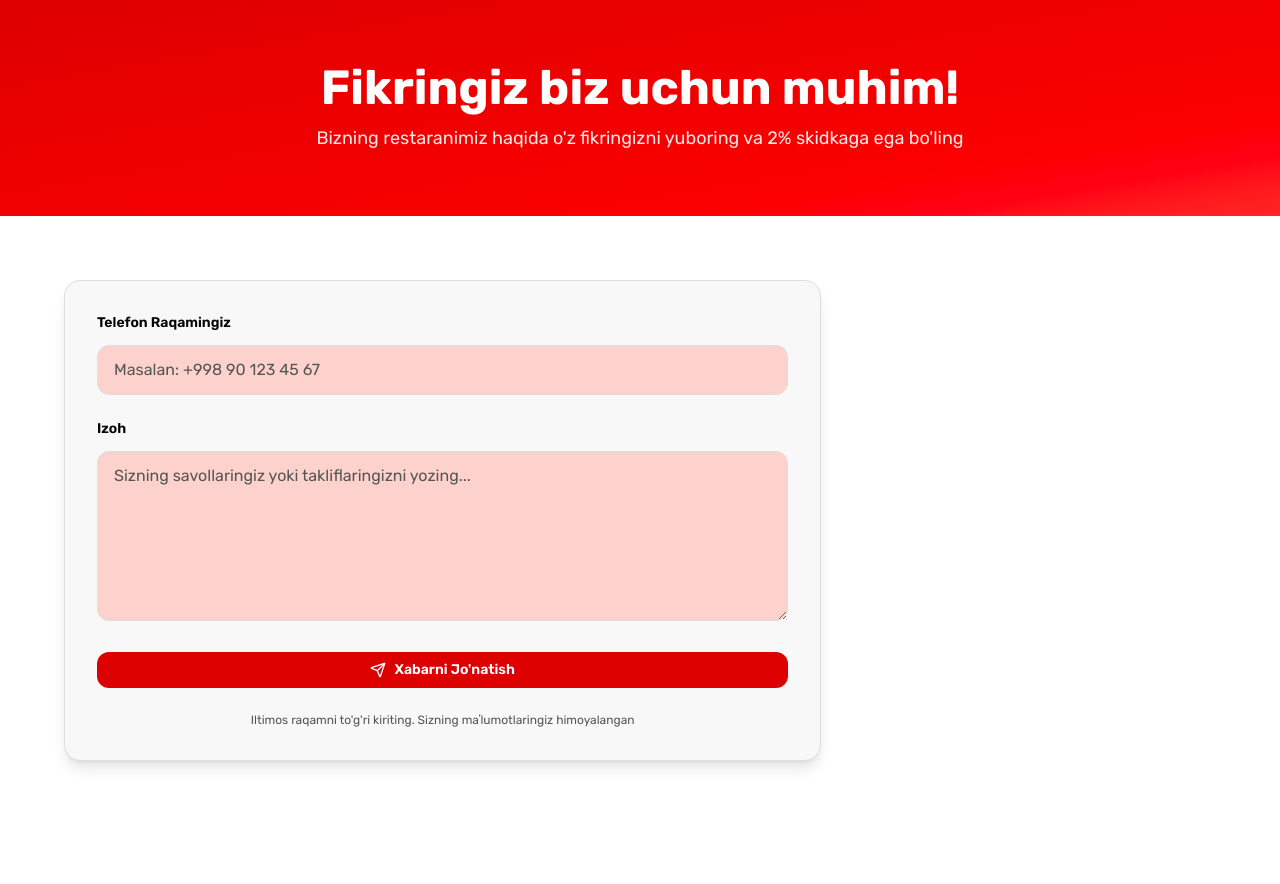
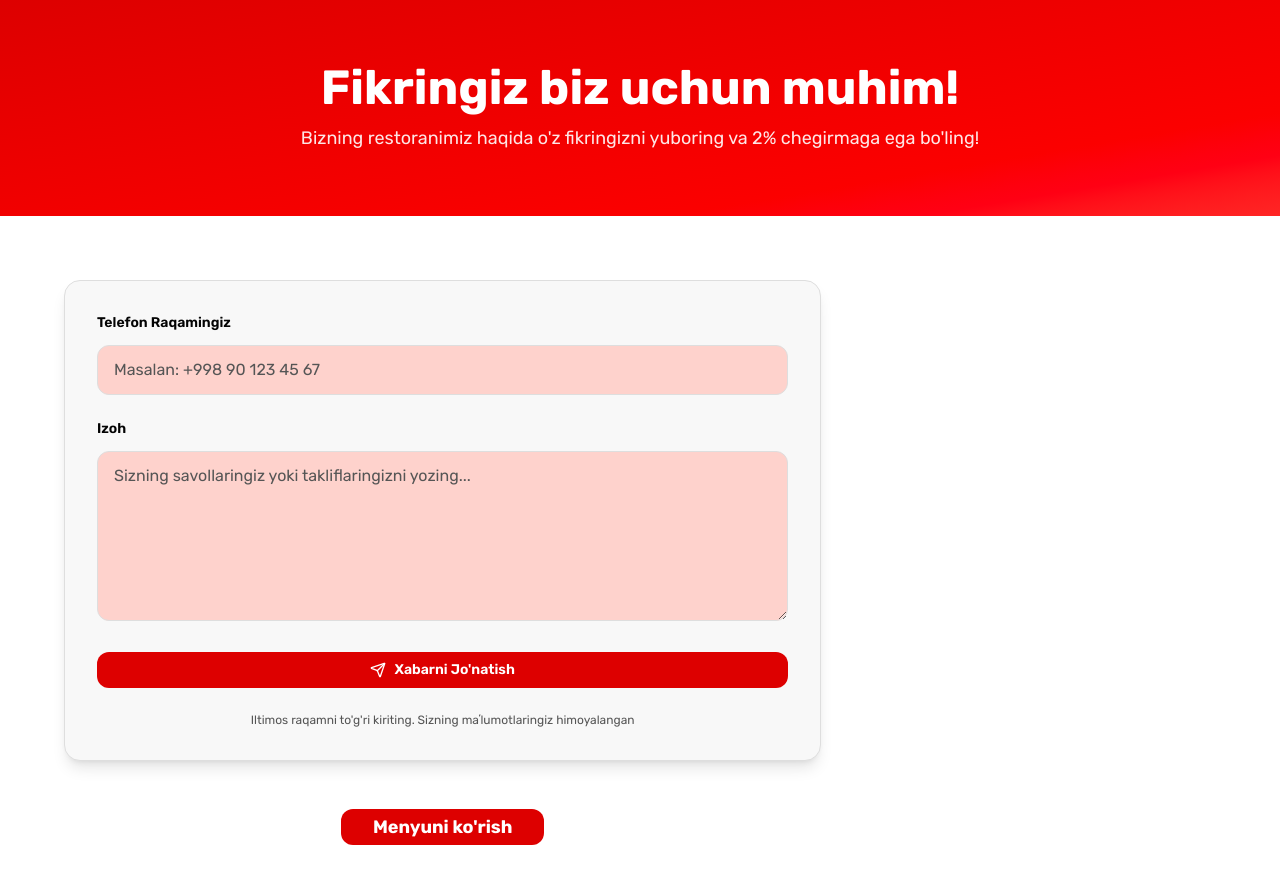
Before and after one commit to iamdeveloperbeck/maytopia_test, a React (Vite) app: page /comment/1 in a window 1280 px wide. Shown: the top 884 px of the page. Built offline with nearby package versions, Linux system fonts and the light colour scheme; no server answers.

Commit message:
Update Comment.tsx

```diff
--- a/src/pages/Comment.tsx
+++ b/src/pages/Comment.tsx
@@ -1,7 +1,7 @@
 import { Send } from "lucide-react";
 import { memo, useCallback, useState } from "react";
 import { toast, Toaster } from "sonner";
-import { useParams } from "react-router-dom";
+import { Link, useParams } from "react-router-dom";
 import useCheckUser from "@/hooks/useCheckUser";
 import {
   addComment,
@@ -102,7 +102,7 @@ const HeroSection = memo(() => (
         Fikringiz biz uchun muhim!
       </h1>
       <p className="text-lg text-primary-foreground/90 text-balance">
-        Bizning restaranimiz haqida o'z fikringizni yuboring va 2% skidkaga ega bo'ling
+        Bizning restoranimiz haqida o'z fikringizni yuboring va 2% chegirmaga ega bo'ling!
       </p>
     </div>
   </section>
@@ -231,6 +231,13 @@ export default function Comment() {
                   </p>
                 </form>
               </div>
+              <div className="mt-12 flex flex-col sm:flex-row gap-4 justify-center">
+                <Link to="/menu" className="w-full sm:w-auto">
+                  <Button className="w-full sm:w-auto bg-primary hover:bg-secondary text-primary-foreground font-bold py-3 px-8 text-lg rounded-lg transition-colors">
+                    Menyuni ko'rish
+                  </Button>
+                </Link>
+              </div>
             </div>
           </div>
         </div>
```
